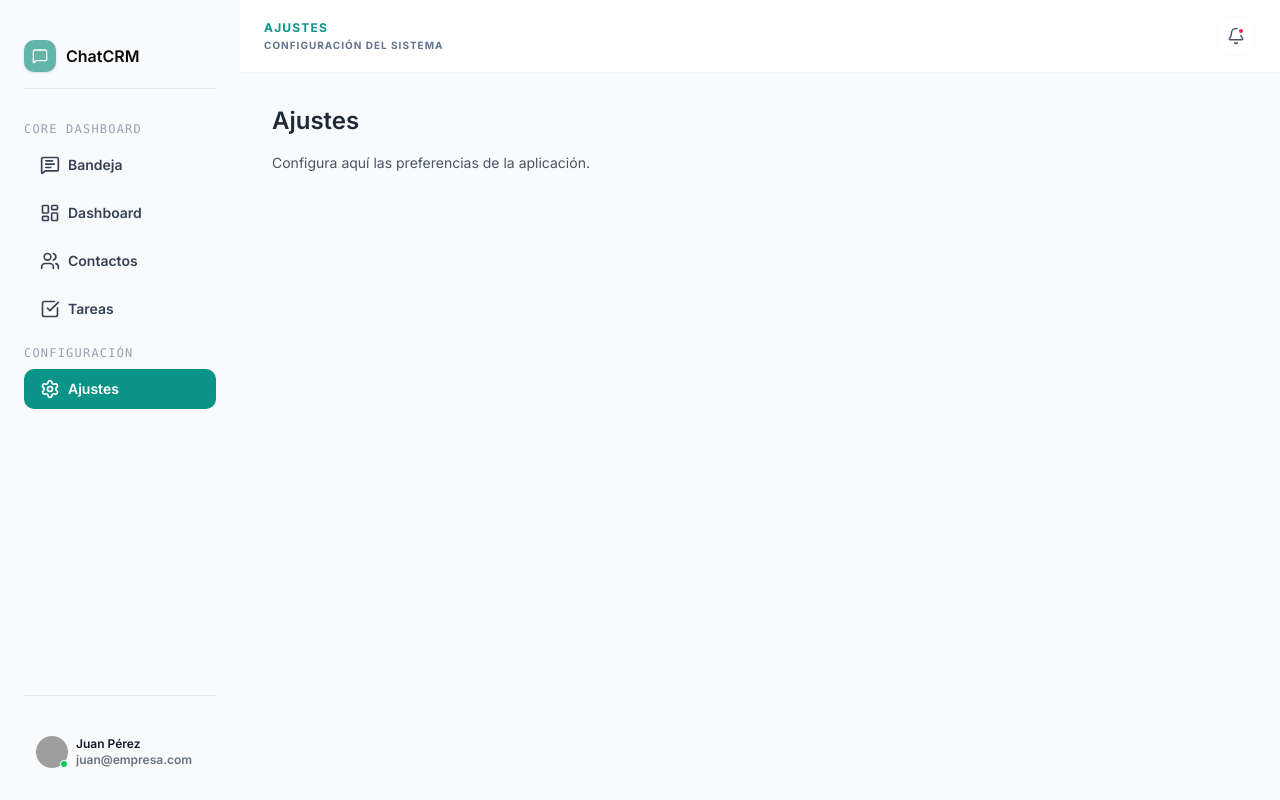
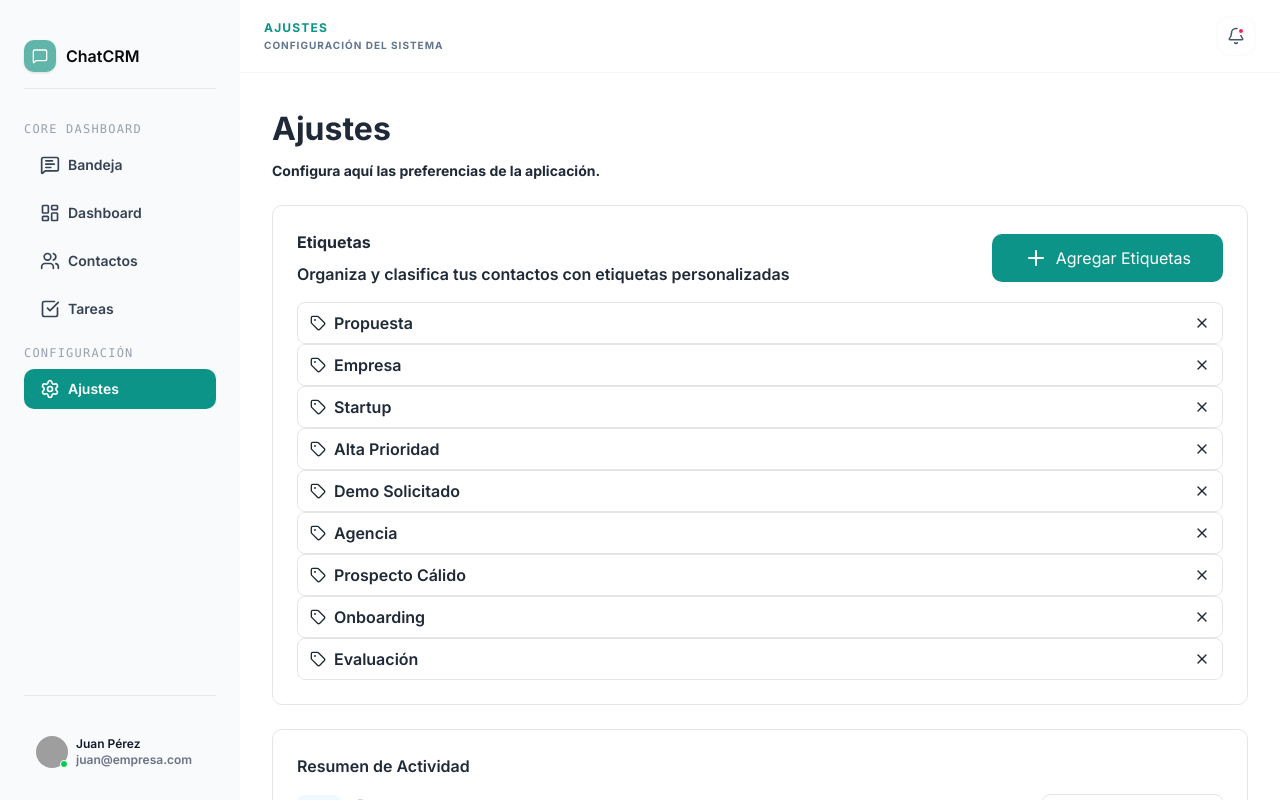
Before and after one commit to No-Country-simulation/S03-26-Equipo-02-Web-App-Development, a React (Vite) app in the folder crm/: page /settings in a window 1280 px wide. Built offline with nearby package versions, Linux system fonts and the light colour scheme; grey boxes are pictures that could not be loaded.

Commit message:
Merge pull request #21 from No-Country-simulation/18-add-new-component-settings
18 add new component settings and modal folder

```diff
--- a/crm/src/components/Topbar.tsx
+++ b/crm/src/components/Topbar.tsx
@@ -40,7 +40,7 @@ const Topbar = () => {
     if (normalizedPath === "/tasks") {
       return {
         title: "Tareas",
-        subtitle: "5 tareas pendientes"
+        subtitle: "12 tareas pendientes"
       };
     }
     if (normalizedPath === "/settings") {
--- a/crm/src/components/ui/select.tsx
+++ b/crm/src/components/ui/select.tsx
@@ -59,7 +59,7 @@ function SelectContent({
   children,
   side = "bottom",
   sideOffset = 4,
-  align = "start",
+  align = "center",
   alignOffset = 0,
   alignItemWithTrigger = true,
   ...props
@@ -69,19 +69,19 @@ function SelectContent({
     "align" | "alignOffset" | "side" | "sideOffset" | "alignItemWithTrigger"
   >) {
   return (
+    <SelectPrimitive.Portal>
       <SelectPrimitive.Positioner
         side={side}
         sideOffset={sideOffset}
         align={align}
         alignOffset={alignOffset}
         alignItemWithTrigger={alignItemWithTrigger}
-      className="z-[1000]"
+        className="isolate z-50"
       >
         <SelectPrimitive.Popup
           data-slot="select-content"
           data-align-trigger={alignItemWithTrigger}
-        className={cn("relative z-[1000] max-h-[--available-height] min-w-36 origin-(--transform-origin) overflow-x-hidden overflow-y-auto rounded-lg bg-popover text-popover-foreground shadow-md ring-1 ring-foreground/10 duration-100 data-[align-trigger=true]:animate-none data-[side=bottom]:slide-in-from-top-2 data-[side=inline-end]:slide-in-from-left-2 data-[side=inline-start]:slide-in-from-right-2 data-[side=left]:slide-in-from-right-2 data-[side=right]:slide-in-from-left-2 data-[side=top]:slide-in-from-bottom-2 data-open:animate-in data-open:fade-in-0 data-open:zoom-in-95 data-closed:animate-out data-closed:fade-out-0 data-closed:zoom-out-95", className )}
-        style={{ width: 'var(--anchor-width)' }}
+          className={cn("relative isolate z-50 max-h-(--available-height) w-(--anchor-width) min-w-36 origin-(--transform-origin) overflow-x-hidden overflow-y-auto rounded-lg bg-popover text-popover-foreground shadow-md ring-1 ring-foreground/10 duration-100 data-[align-trigger=true]:animate-none data-[side=bottom]:slide-in-from-top-2 data-[side=inline-end]:slide-in-from-left-2 data-[side=inline-start]:slide-in-from-right-2 data-[side=left]:slide-in-from-right-2 data-[side=right]:slide-in-from-left-2 data-[side=top]:slide-in-from-bottom-2 data-open:animate-in data-open:fade-in-0 data-open:zoom-in-95 data-closed:animate-out data-closed:fade-out-0 data-closed:zoom-out-95", className )}
           {...props}
         >
           <SelectScrollUpButton />
@@ -89,6 +89,7 @@ function SelectContent({
           <SelectScrollDownButton />
         </SelectPrimitive.Popup>
       </SelectPrimitive.Positioner>
+    </SelectPrimitive.Portal>
   )
 }
 
@@ -114,7 +115,7 @@ function SelectItem({
     <SelectPrimitive.Item
       data-slot="select-item"
       className={cn(
-        "relative flex w-full cursor-pointer items-center gap-2.5 rounded-xl py-3 pr-8 pl-3 text-sm font-bold text-slate-700 outline-none select-none transition-all focus:bg-[#0D9488] focus:text-white not-data-[variant=destructive]:focus:**:text-white data-disabled:pointer-events-none data-disabled:opacity-50 [&_svg]:pointer-events-none [&_svg]:shrink-0 [&_svg:not([class*='size-'])]:size-4 *:[span]:last:flex *:[span]:last:items-center *:[span]:last:gap-2",
+        "relative flex w-full cursor-default items-center gap-1.5 rounded-md py-1 pr-8 pl-1.5 text-sm outline-hidden select-none focus:bg-accent focus:text-accent-foreground not-data-[variant=destructive]:focus:**:text-accent-foreground data-disabled:pointer-events-none data-disabled:opacity-50 [&_svg]:pointer-events-none [&_svg]:shrink-0 [&_svg:not([class*='size-'])]:size-4 *:[span]:last:flex *:[span]:last:items-center *:[span]:last:gap-2",
         className
       )}
       {...props}
--- a/crm/src/layouts/MainLayout.tsx
+++ b/crm/src/layouts/MainLayout.tsx
@@ -8,7 +8,7 @@ export default function MainLayout() {
       <Sidebar/>
       <div className="flex flex-col flex-1 overflow-hidden">
         <Topbar/>
-        <main className="flex-1 overflow-y-auto bg-gray-50">
+        <main className="flex-1 overflow-hidden bg-gray-50">
           <Outlet/>
         </main>
       </div>
--- a/crm/src/page/SettingsPage.tsx
+++ b/crm/src/page/SettingsPage.tsx
@@ -1,8 +1,112 @@
+import SettingsModal from "@/components/modals/SettingsModal";
+import { Plus, Tag, X, CircleAlert, Check } from "lucide-react";
+import { useState } from "react";
+
+interface TagItem {
+  id: number;
+  label: string;
+}
+
+const initialTags: TagItem[] = [
+  { id: 1, label: "Propuesta" },
+  { id: 2, label: "Empresa" },
+  { id: 3, label: "Startup" },
+  { id: 4, label: "Alta Prioridad" },
+  { id: 5, label: "Demo Solicitado" },
+  { id: 6, label: "Agencia" },
+  { id: 7, label: "Prospecto Cálido" },
+  { id: 8, label: "Onboarding" },
+  { id: 9, label: "Evaluación" },
+];
+
 const SettingsPage = () => {
+  const [isModalOpen, setIsModalOpen] = useState<boolean>(false);
+
   return (
-    <div className="p-8">
-      <h1 className="text-2xl font-semibold mb-4">Ajustes</h1>
-      <p className="text-sm text-gray-600">Configura aquí las preferencias de la aplicación.</p>
+    <div className="p-8 flex flex-col gap-6 h-full bg-white">
+      <div>
+        <h1 className="text-[32px] font-bold mb-2">Ajustes</h1>
+        <p className="text-sm font-bold">
+          Configura aquí las preferencias de la aplicación.
+        </p>
+      </div>
+
+      <div className="flex flex-col gap-4 p-6 border rounded-lg">
+        <div className="w-full flex justify-between items-center">
+          <div className="flex flex-col gap-2">
+            <h3 className="font-bold">Etiquetas</h3>
+            <p className="font-semibold">
+              Organiza y clasifica tus contactos con etiquetas personalizadas
+            </p>
+          </div>
+          <button
+            className="flex gap-2 items-center bg-[#0D9488] text-white px-8 py-3 rounded-lg hover:bg-[#0B7A6F]"
+            onClick={() => setIsModalOpen(true)}
+          >
+            <Plus />
+            Agregar Etiquetas
+          </button>
+          <SettingsModal
+            isOpen={isModalOpen}
+            onClose={() => setIsModalOpen(false)}
+          />
+        </div>
+
+        <div className="flex flex-col w-full">
+          {initialTags.map((tag) => (
+            <div
+              key={tag.id}
+              className="w-full flex items-center border rounded-[8px] px-3 py-2 justify-between"
+            >
+              <div className="flex items-center">
+                <Tag size={16} />
+                <span className="ml-2 font-semibold">{tag.label}</span>
+              </div>
+              <X className="cursor-pointer" size={16} />
+            </div>
+          ))}
+        </div>
+      </div>
+
+      <div className="flex flex-col gap-4 p-6 border rounded-lg">
+        <h3 className="font-semibold text-[16px]">Resumen de Actividad</h3>
+
+        <div className="flex flex-col w-full gap-3">
+          <div className="flex justify-between">
+            <div className="flex gap-4 items-center">
+              <span className=" bg-[#F0F9FF] p-2.5 rounded-[8px]">
+                <CircleAlert color="#0369a1" className="" />
+              </span>
+              <div>
+                <h4 className="font-bold text-[14px]">Prospecto</h4>
+                <span className="text-[14px] text-[#475569]">
+                  Contacto potencial, aun no convertido
+                </span>
+              </div>
+            </div>
+            <button className=" font-semibold px-4 py-2 rounded-[8px] border">
+              Estado por defecto
+            </button>
+          </div>
+
+          <div className="flex justify-between border-t pt-3">
+            <div className="flex gap-4 items-center">
+              <span className=" bg-[#ECFDF5] p-2.5 rounded-[8px]">
+                <Check color="#21886a" className="" />
+              </span>
+              <div>
+                <h4 className="font-bold text-[14px]">Cliente</h4>
+                <span className="text-[14px] text-[#475569]">
+                  Cliente activo que ha realizado una compra
+                </span>
+              </div>
+            </div>
+            <button className=" font-semibold px-4 py-2 rounded-[8px] border">
+              Activo
+            </button>
+          </div>
+        </div>
+      </div>
     </div>
   );
 };
```
Also changed, not shown: 1 other file (tests, documents, lock files or other folders). Lines whose indentation alone changed are shown as unchanged.
